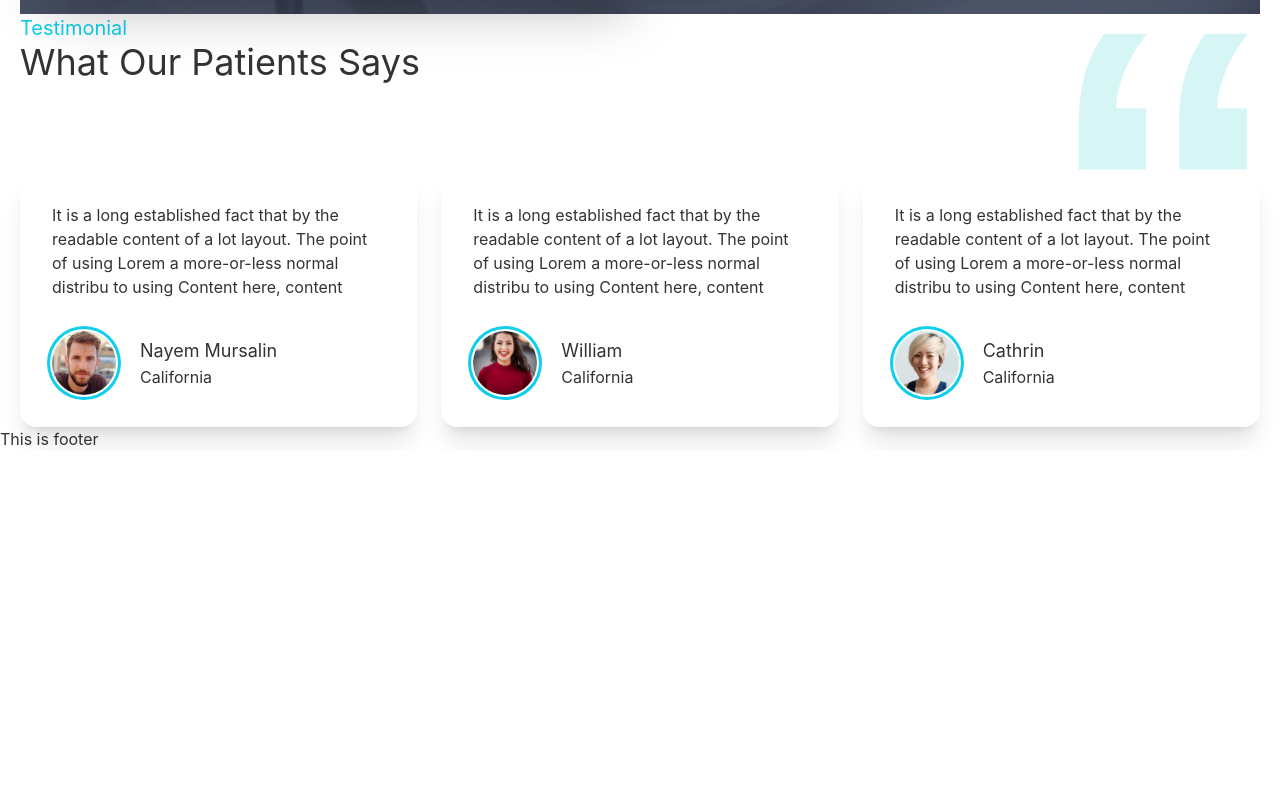
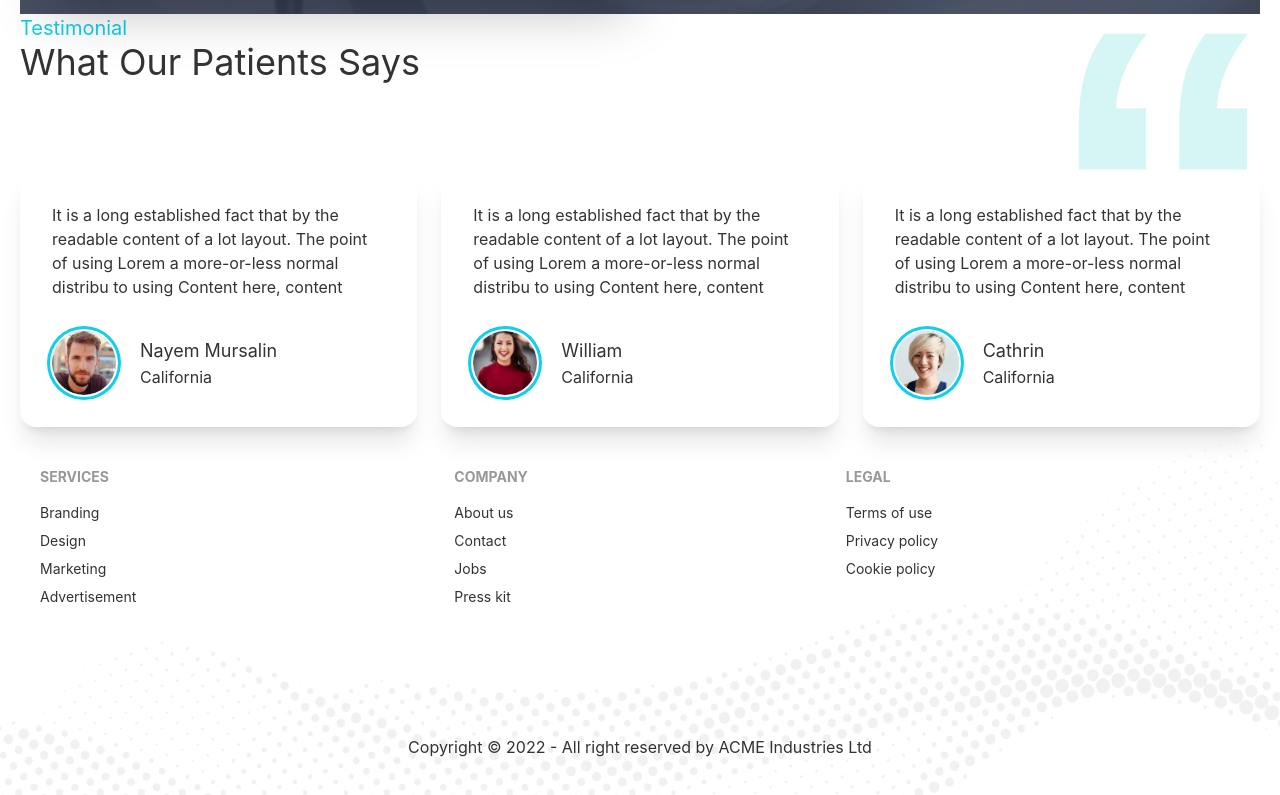
Before and after one commit to Nayem-Mursalin/doctors-portal-client, a React (Create React App) app: page / in a window 1280 px wide. Shown: the part 1742-2537 px from the top of the page. Before the commit the page ends 2193 px from the top, so only its background shows below. Built offline with nearby package versions, Linux system fonts and the light colour scheme.

Commit message:
71-final

```diff
--- a/src/pages/Shared/Footer/Footer.js
+++ b/src/pages/Shared/Footer/Footer.js
@@ -1,10 +1,41 @@
 import React from 'react';
+import { Link } from 'react-router-dom';
+import footer from '../../../assets/images/footer.png';
 
 const Footer = () => {
     return (
-        <div>
-            <h3>This is footer</h3>
-        </div>
+        <footer
+            style={{
+                background: `url(${footer})`,
+                backgroundSize: 'cover'
+            }}
+            className="p-10">
+            <div className='footer'>
+                <div>
+                    <span className="footer-title">Services</span>
+                    <Link to="/" className="link link-hover">Branding</Link>
+                    <Link to="/" className="link link-hover">Design</Link>
+                    <Link to="/" className="link link-hover">Marketing</Link>
+                    <Link to="/" className="link link-hover">Advertisement</Link>
+                </div>
+                <div>
+                    <span className="footer-title">Company</span>
+                    <Link to="/" className="link link-hover">About us</Link>
+                    <Link to="/" className="link link-hover">Contact</Link>
+                    <Link to="/" className="link link-hover">Jobs</Link>
+                    <Link to="/" className="link link-hover">Press kit</Link>
+                </div>
+                <div>
+                    <span className="footer-title">Legal</span>
+                    <Link to="/" className="link link-hover">Terms of use</Link>
+                    <Link to="/" className="link link-hover">Privacy policy</Link>
+                    <Link to="/" className="link link-hover">Cookie policy</Link>
+                </div>
+            </div>
+            <div className='text-center mt-32'>
+                <p>Copyright © 2022 - All right reserved by ACME Industries Ltd</p>
+            </div>
+        </footer>
     );
 };
 
```
